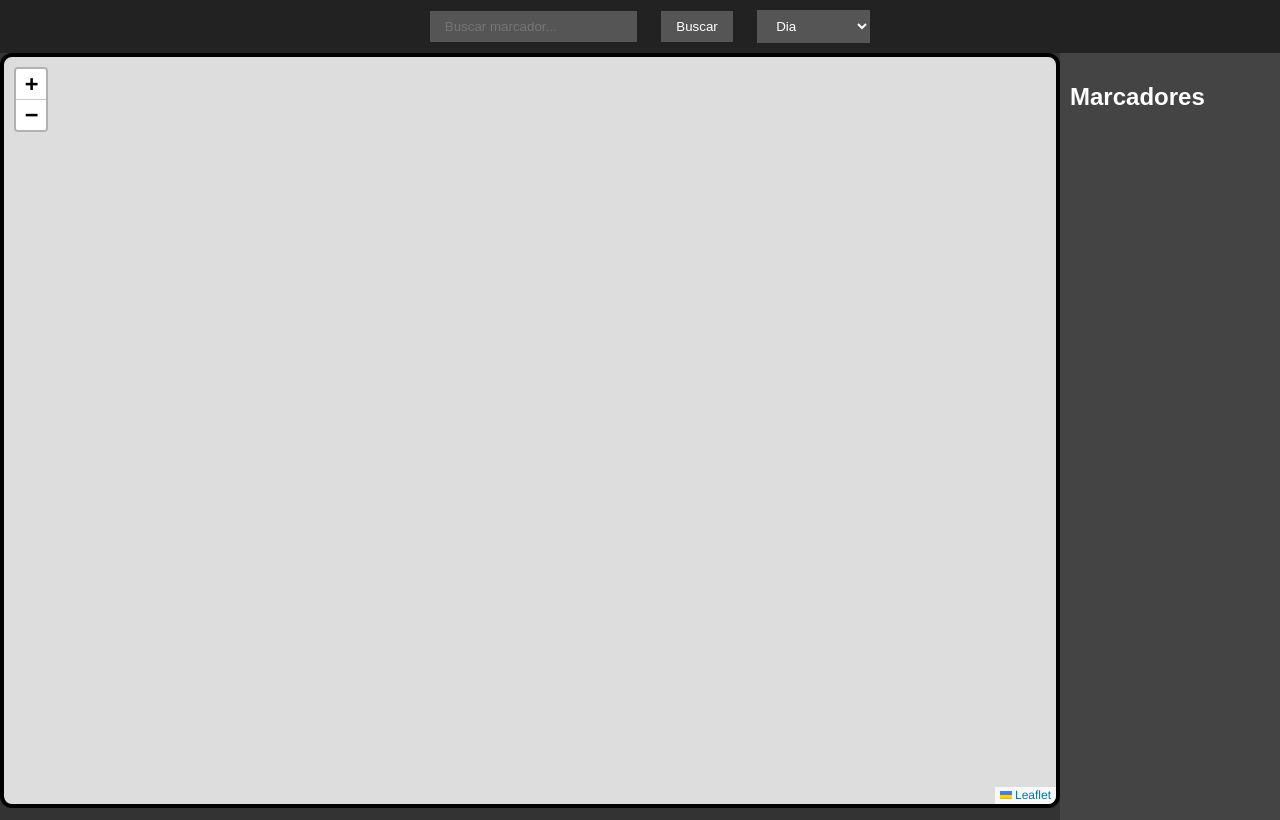
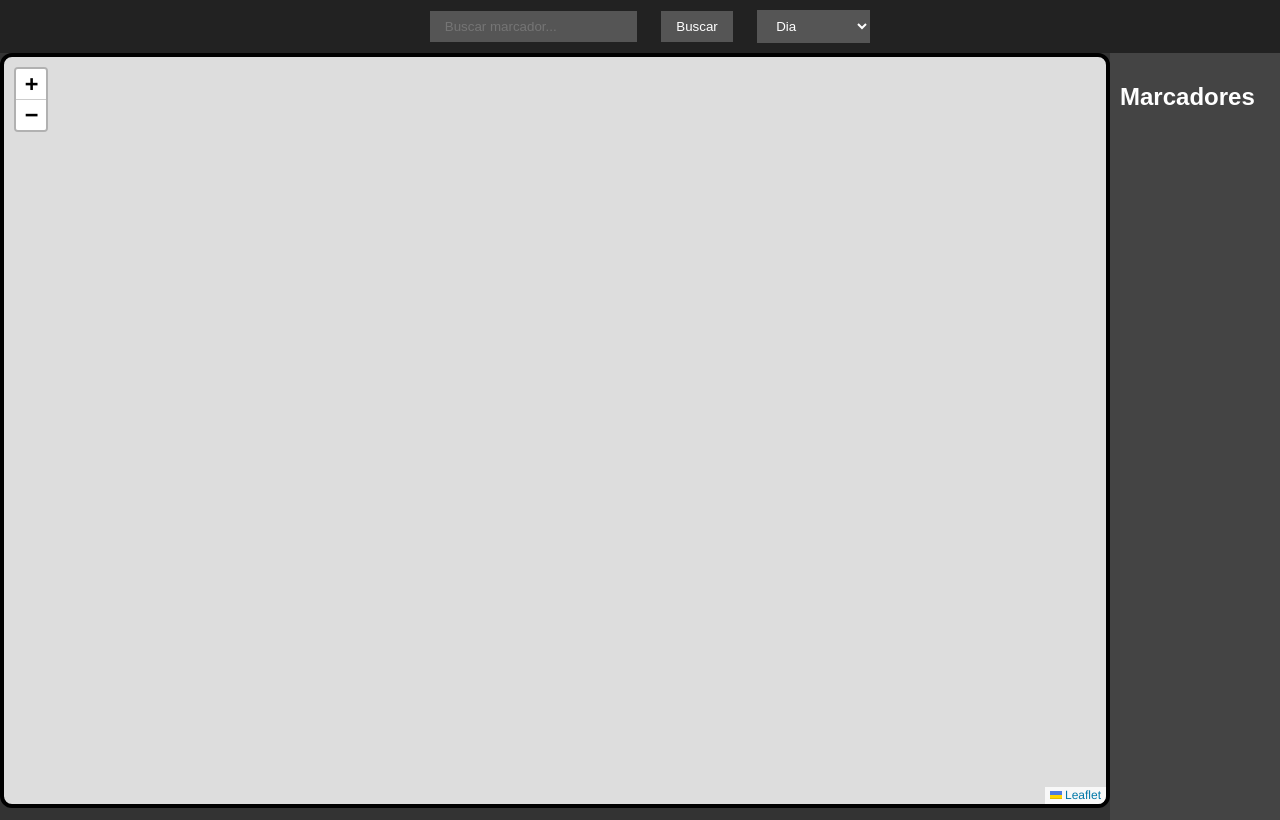
Before and after one commit to Juniorc3/Mapa-Pixelnet, a plain HTML site: page index.html in a window 1280 px wide. Drawn offline with nearby package versions, Linux system fonts and the light colour scheme.

Commit message:
Actualizar style.css

```diff
--- a/style.css
+++ b/style.css
@@ -33,13 +33,13 @@ body {
     height: 100%;
     flex-grow: 1; /* Permitir que el mapa ocupe todo el espacio disponible */
 border-radius: 12px;
-border: solid 4px
+border: solid 4px;
 }
 
 .sidebar {
     background-color: #444;
     color: white;
-    width: 200px; /* Ajustar el ancho de la barra lateral a un valor fijo */
+    width: 150px; /* Ajustar el ancho de la barra lateral a un valor fijo */
     padding: 10px;
     height: 100%;
     overflow-y: auto;
```
